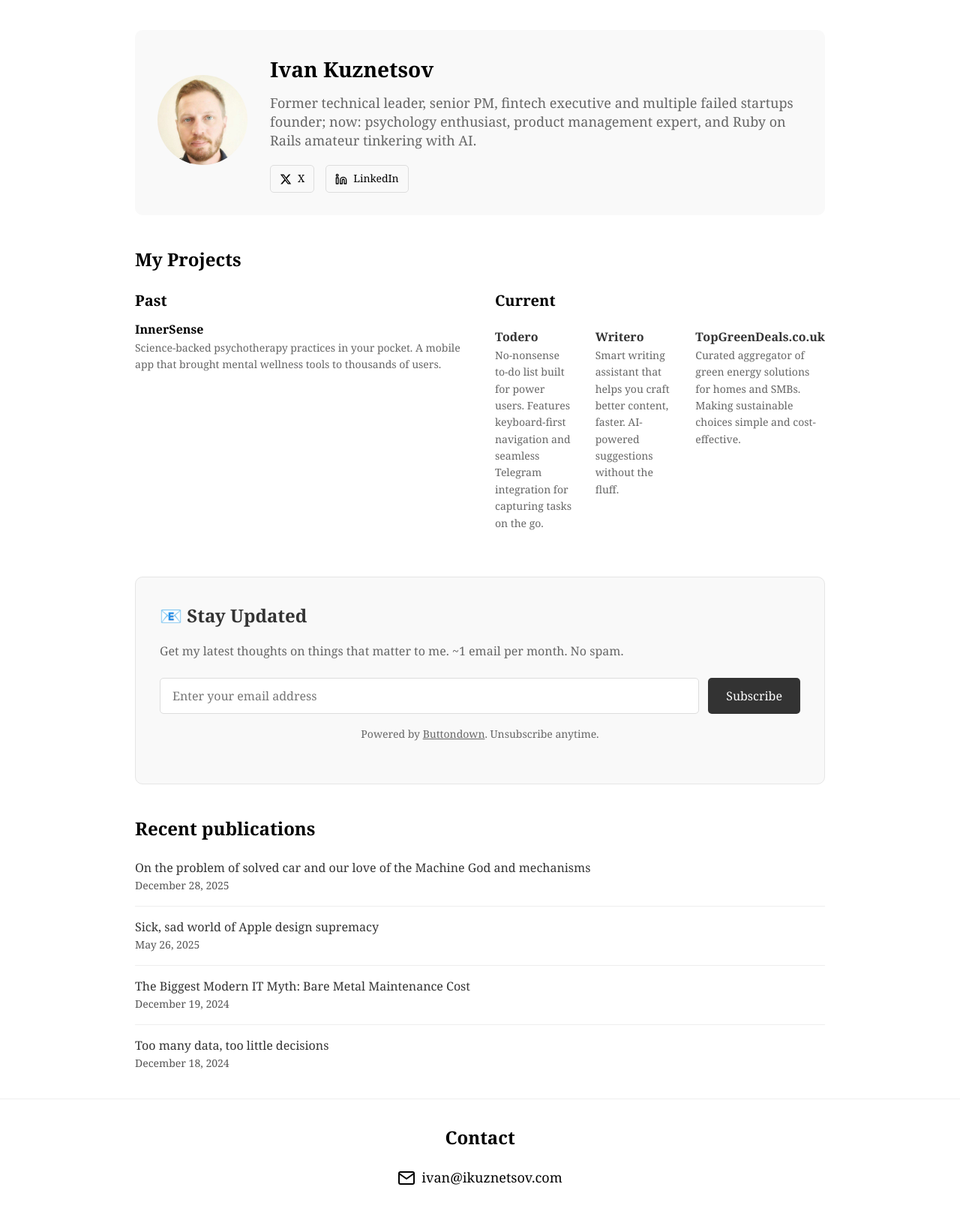
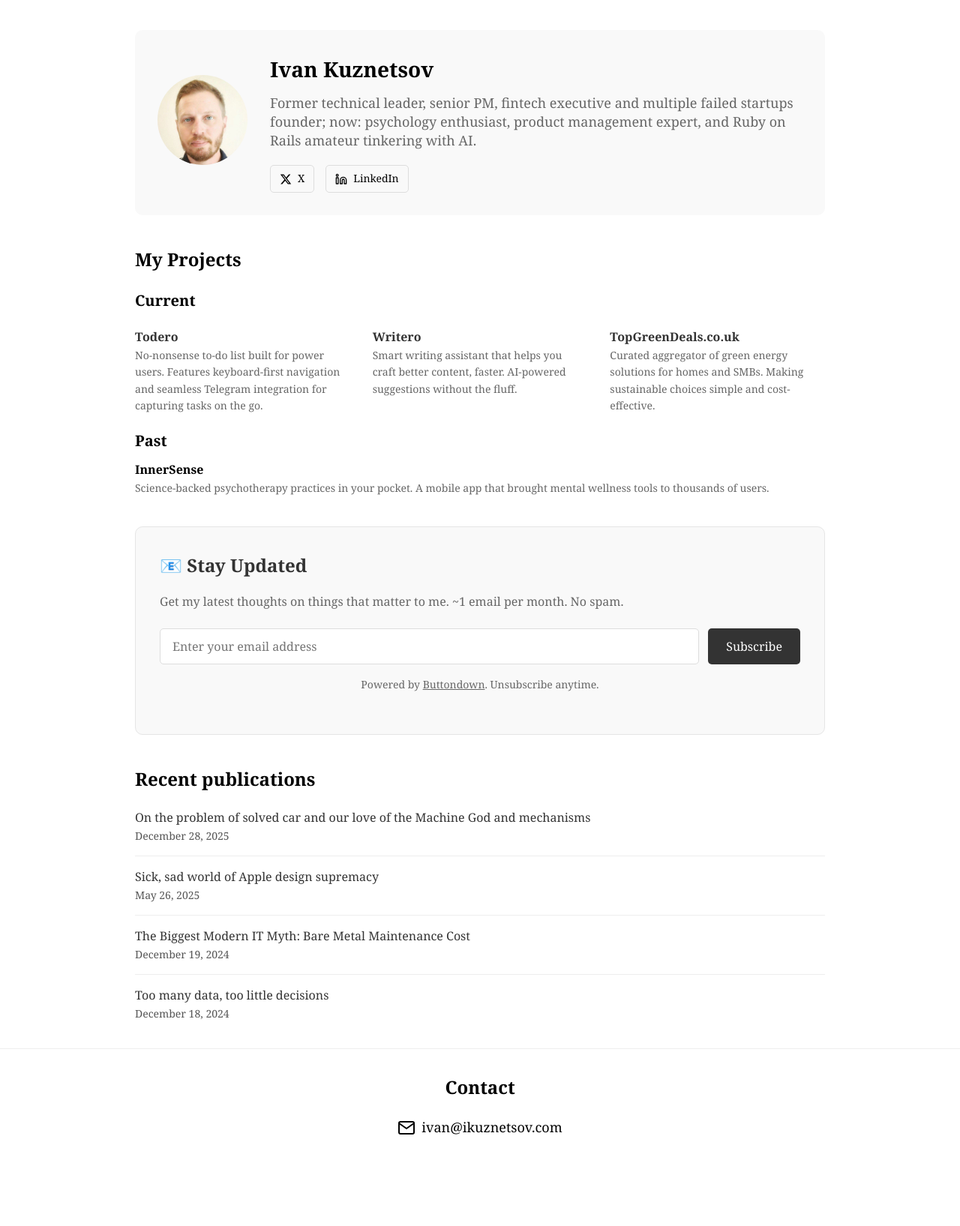
Before and after one commit to ivankuznetsov/ikuznetsov.com, a Jekyll site: the page built from index.markdown, in a window 1280 px wide. Shown: the whole page at 75% size. Built offline with Jekyll 4.4.1, drawn with Linux system fonts in a browser that asks for light colours; some web fonts are replaced; after the commit the page ends 1568 px from its top, so only the background shows below that.

Commit message:
Change projects layout to rows: Current first, Past second
🤖 Generated with [Claude Code](https://claude.com/claude-code)

Co-Authored-By: Claude Opus 4.5 <noreply@anthropic.com>

```diff
--- a/assets/css/main.css
+++ b/assets/css/main.css
@@ -195,15 +195,15 @@ li {
 /* Upcoming projects section */
 
 
-/* Three column layout for upcoming projects */
-.upcoming-items {
+/* Three column layout for current projects */
+.current-items {
   display: grid;
   grid-template-columns: repeat(3, 1fr);
   gap: 1.875rem;
   margin-top: 1.25rem;
 }
 
-.upcoming-items .project-item {
+.current-items .project-item {
   margin-bottom: 0;
   padding-bottom: 0;
   border-bottom: none;
@@ -439,8 +439,8 @@ section ul li:last-child {
     gap: 1.875rem;
   }
 
-  /* Stack upcoming projects vertically on mobile */
-  .upcoming-items {
+  /* Stack current projects vertically on mobile */
+  .current-items {
     grid-template-columns: 1fr;
     gap: 0.5rem;
   }
--- a/index.markdown
+++ b/index.markdown
@@ -29,35 +29,31 @@ layout: default
 <section class="projects">
   <h2>My Projects</h2>
 
-  <div class="project-grid-current-past">
-    <div class="project">
-      <h3>Past</h3>
+  <div class="project">
+    <h3>Current</h3>
+    <div class="current-items">
+      <div class="project-item">
+        <h4><a href="https://todero.app" target="_blank">Todero</a></h4>
+        <p>No-nonsense to-do list built for power users. Features keyboard-first navigation and seamless Telegram integration for capturing tasks on the go.</p>
+      </div>
 
       <div class="project-item">
-        <h4>InnerSense</h4>
-        <p>Science-backed psychotherapy practices in your pocket. A mobile app that brought mental wellness tools to thousands of users. <!--(Post-mortem)--> </p>
+        <h4><a href="https://writero.app" target="_blank">Writero</a></h4>
+        <p>Smart writing assistant that helps you craft better content, faster. AI-powered suggestions without the fluff.</p>
+      </div>
+
+      <div class="project-item">
+        <h4><a href="https://topgreendeals.co.uk" target="_blank">TopGreenDeals.co.uk</a></h4>
+        <p>Curated aggregator of green energy solutions for homes and SMBs. Making sustainable choices simple and cost-effective.</p>
       </div>
     </div>
+  </div>
 
-    <div class="project">
-      <h3>Current</h3>
-
-      <div class="upcoming-items">
-        <div class="project-item">
-          <h4><a href="https://todero.app" target="_blank">Todero</a></h4>
-          <p>No-nonsense to-do list built for power users. Features keyboard-first navigation and seamless Telegram integration for capturing tasks on the go.</p>
-        </div>
-
-        <div class="project-item">
-          <h4><a href="https://writero.app" target="_blank">Writero</a></h4>
-          <p>Smart writing assistant that helps you craft better content, faster. AI-powered suggestions without the fluff.</p>
-        </div>
-
-        <div class="project-item">
-         <h4><a href="https://topgreendeals.co.uk" target="_blank">TopGreenDeals.co.uk</a></h4>
-          <p>Curated aggregator of green energy solutions for homes and SMBs. Making sustainable choices simple and cost-effective.</p>
-        </div>
-      </div>
+  <div class="project">
+    <h3>Past</h3>
+    <div class="project-item">
+      <h4>InnerSense</h4>
+      <p>Science-backed psychotherapy practices in your pocket. A mobile app that brought mental wellness tools to thousands of users.</p>
     </div>
   </div>
 </section>
```
